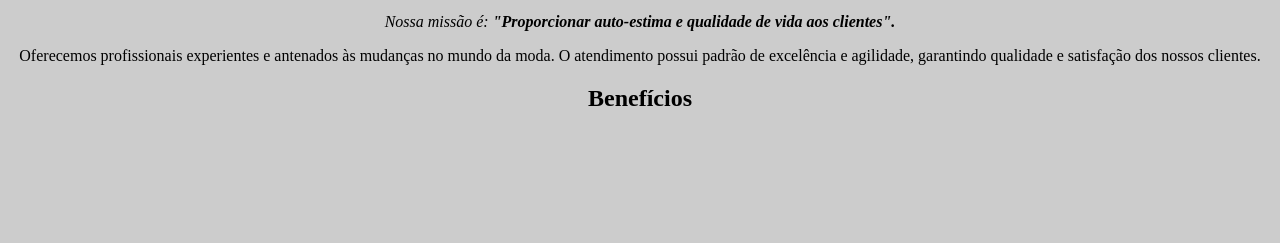
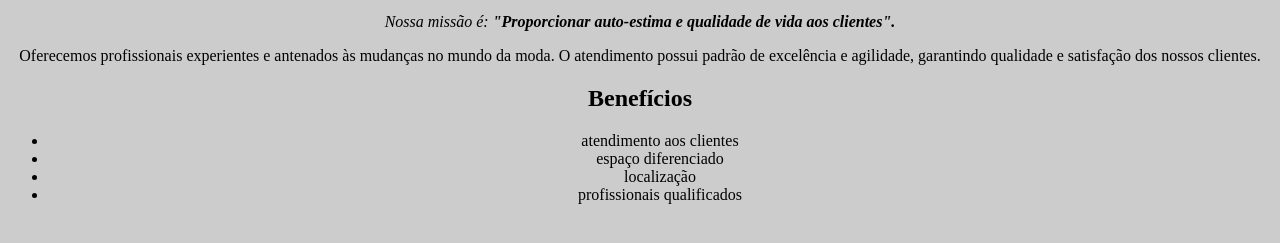
Before and after one commit to julialuiza2706/barbeariaalura, a plain HTML site: page index.html in a window 1280 px wide. Shown: the part 119-362 px from the top of the page. Drawn offline with Linux system fonts and the light colour scheme.

Commit message:
atendimento

```diff
--- a/index.html
+++ b/index.html
@@ -16,5 +16,10 @@
 
        <p> Oferecemos profissionais experientes e antenados às mudanças no mundo da moda. O atendimento possui padrão de excelência e agilidade, garantindo qualidade e satisfação dos nossos clientes.</p>
        <h2>Benefícios</h2>
+       <ul>
+     <li>atendimento aos clientes</li>
+       <li>espaço diferenciado</li>
+       <li>localização</li>
+       <li>profissionais qualificados</li></ul>
 </body>
 </html>
```
